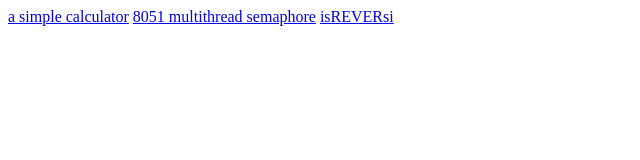
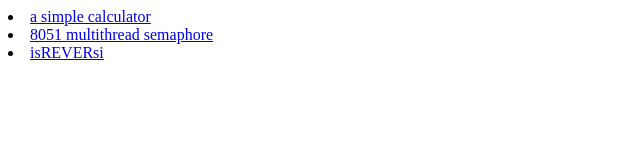
Before and after one commit to Ranixculiva/Ranixculiva.github.io, a plain HTML site: page index.html in a window 1280 px wide. Shown: the whole page, without its empty margins (0-640 px from the left). Drawn offline with Linux system fonts and the light colour scheme.

Commit message:
Update index.html

```diff
--- a/index.html
+++ b/index.html
@@ -5,8 +5,8 @@
     <title>Ranix's Project</title>
   </head>
   <body>
-    <a href="https://github.com/Ranixculiva/simple_calculator.git" target="_blank">a simple calculator</a>
-    <a href="https://github.com/Ranixculiva/8051_multithread_semaphore.git" target="_blank">8051 multithread semaphore</a>
-    <a href="https://github.com/Ranixculiva/isREVERsi_app.git" target="_blank">isREVERsi</a>
+    <li><a href="https://github.com/Ranixculiva/simple_calculator.git" target="_blank">a simple calculator</a></li>
+    <li><a href="https://github.com/Ranixculiva/8051_multithread_semaphore.git" target="_blank">8051 multithread semaphore</a></li>
+    <li><a href="https://github.com/Ranixculiva/isREVERsi_app.git" target="_blank">isREVERsi</a></li>
   </body>
 </html>
```
